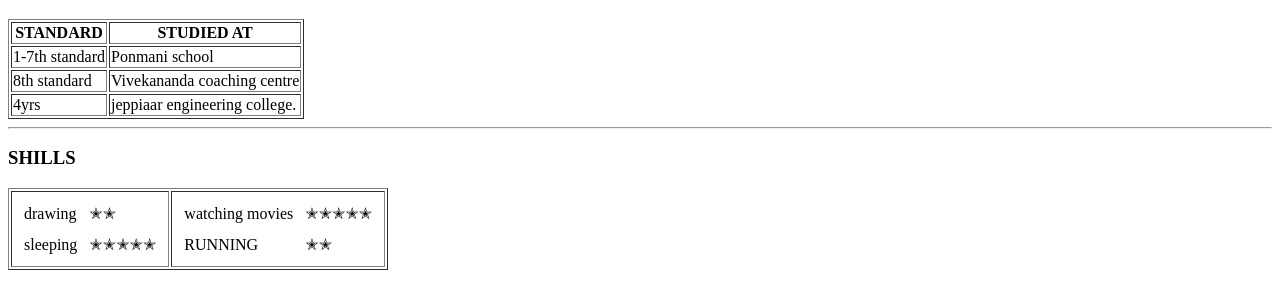
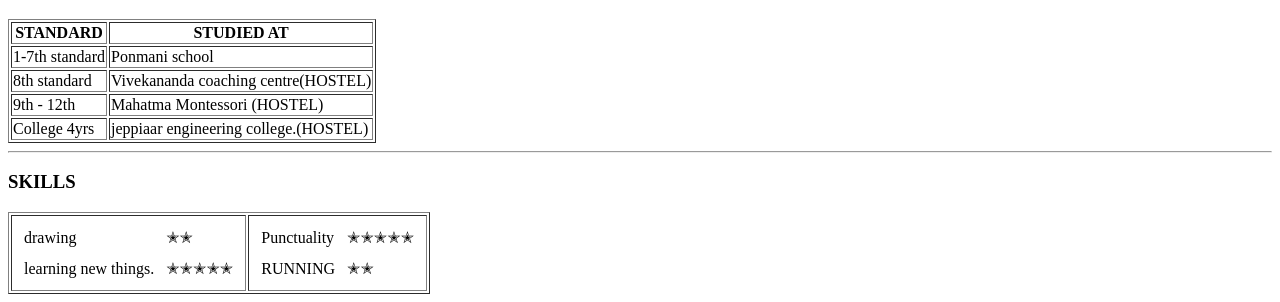
Before and after one commit to selva7378/PersonalSite, a plain HTML site: page index.html in a window 1280 px wide. Shown: the part 539-841 px from the top of the page. Before the commit the page ends 817 px from the top, so only its background shows below. Drawn offline with Linux system fonts and the light colour scheme.

Commit message:
Update index.html

```diff
--- a/index.html
+++ b/index.html
@@ -69,21 +69,29 @@
           8th standard
         </td>
         <td>
-          Vivekananda coaching centre
+          Vivekananda coaching centre(HOSTEL)
+        </td>
+      </tr>
+      <tr>
+        <td>
+          9th - 12th
+        </td>
+        <td>
+          Mahatma Montessori (HOSTEL)
         </td>
       </tr>
     </tbody>
     <tfoot>
       <tr>
-        <td>4yrs</td>
+        <td>College 4yrs</td>
         <td>
-          jeppiaar engineering college.
+          jeppiaar engineering college.(HOSTEL)
         </td>
       </tr>
     </tfoot>
   </table>
   <hr />
-  <h3>SHILLS</h3>
+  <h3>SKILLS</h3>
   <table border="1">
     <tr>
       <td>
@@ -98,7 +106,7 @@
           </tr>
           <tr>
             <td>
-              sleeping
+              learning new things.
             </td>
             <td>
               ✭✭✭✭✭
@@ -110,7 +118,7 @@
         <table cellspacing="10">
           <tr>
             <td>
-              watching movies
+              Punctuality
             </td>
             <td>
               ✭✭✭✭✭
```
